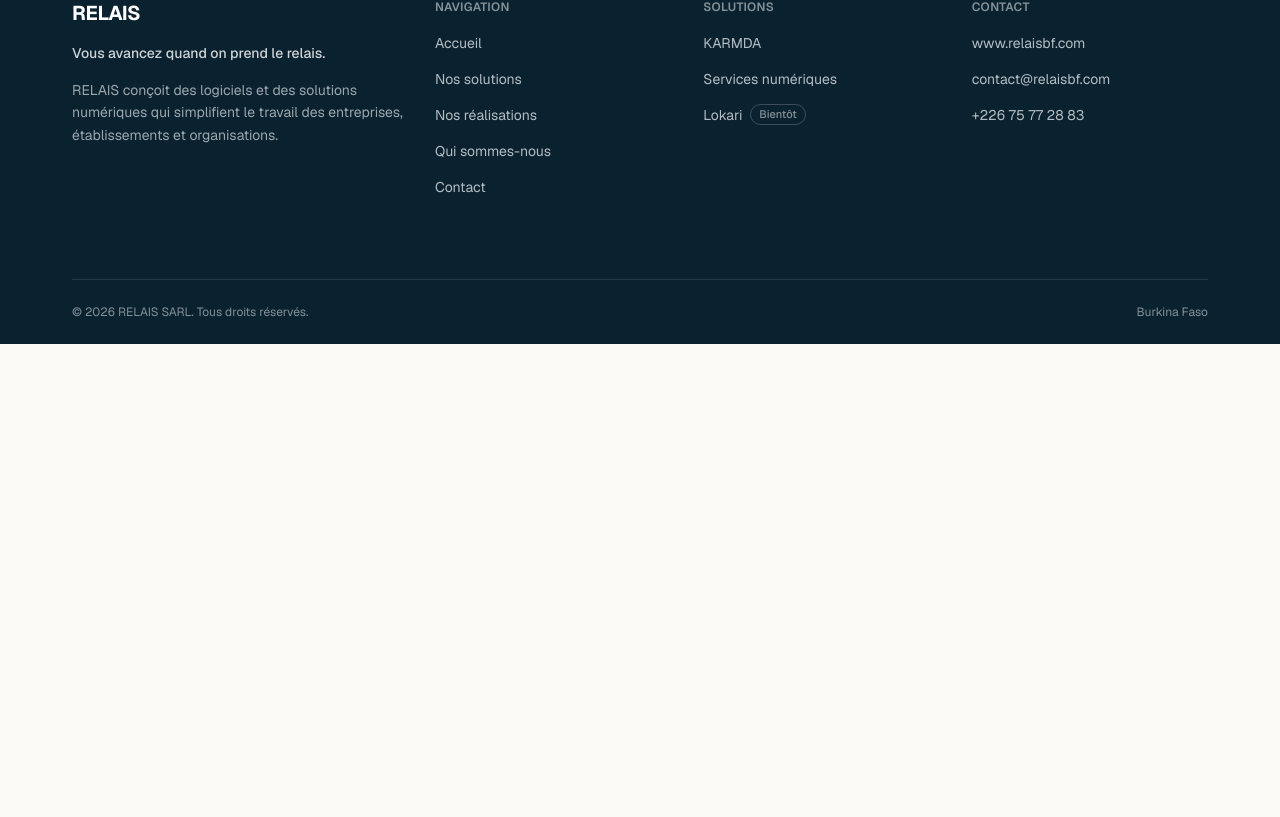
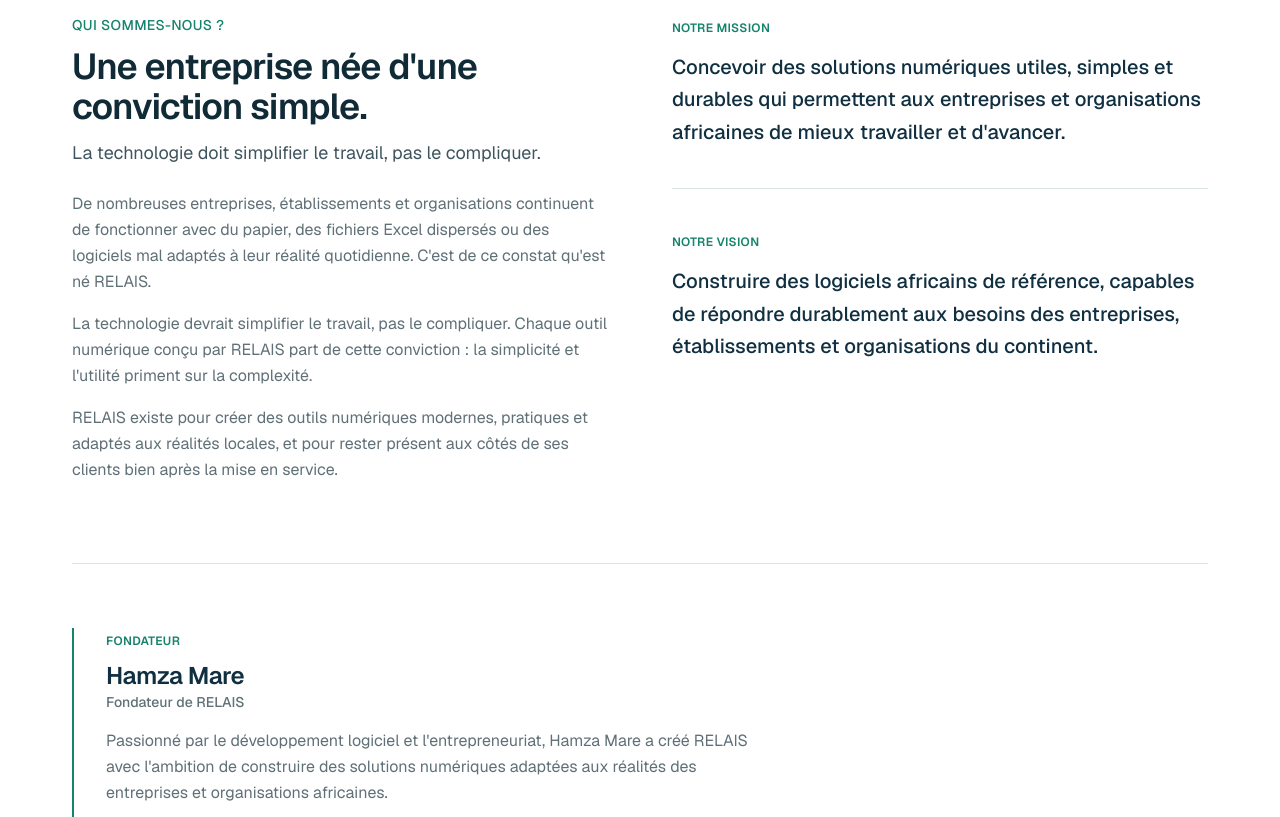
Before and after one commit to Hazichomwarr/relais-bf, a Next.js app: page / in a window 1280 px wide. Shown: the part 5223-6040 px from the top of the page. Before the commit the page ends 5567 px from the top, so only its background shows below. Built offline with nearby package versions, Linux system fonts and the light colour scheme.

Commit message:
feat: complete homepage with company story and founder section

```diff
--- a/app/page.tsx
+++ b/app/page.tsx
@@ -3,6 +3,8 @@
 import { SolutionsShowcase } from "@/components/home/SolutionsShowcase";
 import { WhyRelais } from "@/components/home/WhyRelais";
 import { ProjectsShowcase } from "@/components/home/ProjectsShowcase";
+import { AboutRelais } from "@/components/home/AboutRelais";
+import { FinalCTA } from "@/components/layout/FinalCTA";
 
 export default function Home() {
   return (
@@ -12,6 +14,8 @@
       <SolutionsShowcase />
       <WhyRelais />
       <ProjectsShowcase />
+      <AboutRelais />
+      <FinalCTA />
     </>
   );
 }
--- /dev/null
+++ b/components/home/AboutRelais.tsx
@@ -0,0 +1,65 @@
+import { Section } from "@/components/ui/Section";
+import { Container } from "@/components/ui/Container";
+import { SectionHeading } from "@/components/ui/SectionHeading";
+import { companyStory, mission, vision, founder } from "@/content/company";
+
+export function AboutRelais() {
+  return (
+    <Section variant="white">
+      <Container>
+        <div className="grid gap-14 lg:grid-cols-2 lg:gap-16">
+          <div className="flex flex-col gap-6">
+            <SectionHeading
+              eyebrow="Qui sommes-nous ?"
+              title="Une entreprise née d'une conviction simple."
+              description="La technologie doit simplifier le travail, pas le compliquer."
+            />
+            <div className="flex flex-col gap-4">
+              {companyStory.paragraphs.map((paragraph) => (
+                <p key={paragraph} className="max-w-xl text-base leading-relaxed text-muted">
+                  {paragraph}
+                </p>
+              ))}
+            </div>
+          </div>
+
+          <div className="flex flex-col gap-10">
+            <div>
+              <span className="text-xs font-semibold uppercase tracking-wide text-relais-emerald">
+                Notre mission
+              </span>
+              <p className="mt-3 text-xl font-medium leading-relaxed text-relais-navy">
+                {mission}
+              </p>
+            </div>
+            <div className="border-t border-border pt-10">
+              <span className="text-xs font-semibold uppercase tracking-wide text-relais-emerald">
+                Notre vision
+              </span>
+              <p className="mt-3 text-xl font-medium leading-relaxed text-relais-navy">
+                {vision}
+              </p>
+            </div>
+          </div>
+        </div>
+
+        <div className="mt-16 border-t border-border pt-12 lg:mt-20 lg:pt-16">
+          <div className="border-l-2 border-relais-emerald pl-6 sm:pl-8">
+            <span className="text-xs font-semibold uppercase tracking-wide text-relais-emerald">
+              Fondateur
+            </span>
+            <h3 className="mt-2 text-2xl font-semibold text-relais-navy">{founder.name}</h3>
+            <p className="text-sm font-medium text-muted">{founder.role}</p>
+            <div className="mt-4 flex flex-col gap-4">
+              {founder.paragraphs.map((paragraph) => (
+                <p key={paragraph} className="max-w-2xl text-base leading-relaxed text-muted">
+                  {paragraph}
+                </p>
+              ))}
+            </div>
+          </div>
+        </div>
+      </Container>
+    </Section>
+  );
+}
```
